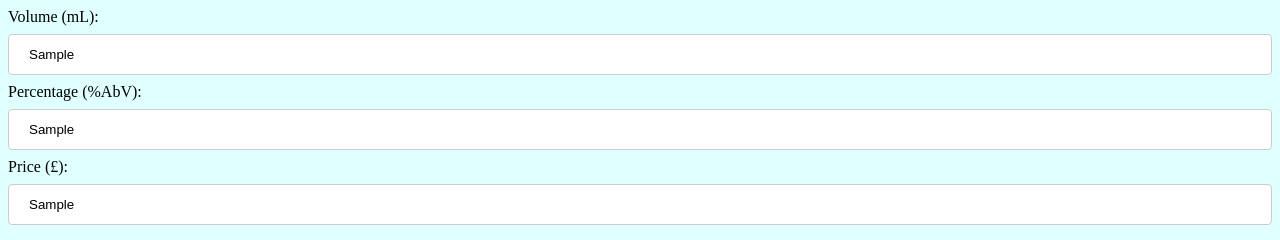
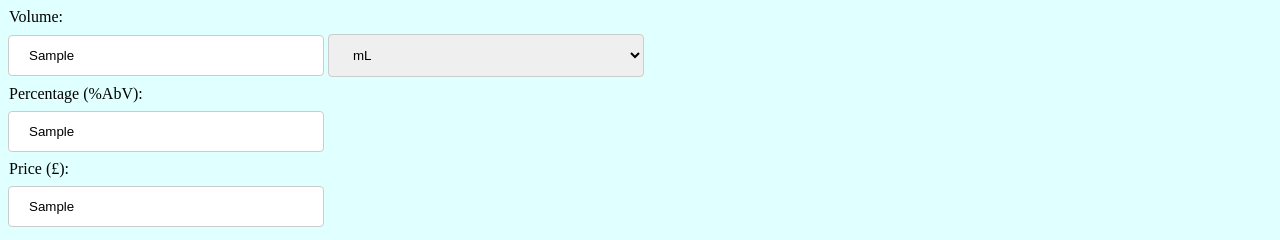
Before and after one commit to michaelThomasCollins/budgetDrinker, a plain HTML site: page index.html in a window 1280 px wide. Both pictures are taken after typing "Sample", "Sample", "Sample" into the empty fields and a click on the button "Submit". Shown: the top 240 px of the page. Drawn offline with Linux system fonts and the light colour scheme.

Commit message:
Added dropdown

```diff
--- a/index.html
+++ b/index.html
@@ -7,9 +7,29 @@
 </head>
 <body>
 <form id="values">
-    Volume (mL): <input type="text" name="volume" onkeypress="enterPressed(event)"><br>
-    Percentage (%AbV): <input type="text" name="percentage" onkeypress="enterPressed(event)"><br>
-    Price (£): <input id="price" type="text" name="price" onkeypress="enterPressed(event)"><br>
+    <div class="volumeDiv">
+    Volume:<br>
+        <input type="text" name="volume" onkeypress="enterPressed(event)">
+    <select id="measurement">
+        <option value="mL">mL</option>
+        <option value="cL">cL</option>
+        <option value="L">L</option>
+    </select>
+    </div>
+    <br>
+
+    <div class="percentageDiv">
+    Percentage (%AbV):    <br>
+        <input type="text" name="percentage" onkeypress="enterPressed(event)">
+    </div>
+    <br>
+
+    <div class="priceDiv">
+    Price (£):    <br>
+        <input id="price" type="text" name="price" onkeypress="enterPressed(event)">
+    </div>
+    <br>
+
 </form>
 
 <input id="submit" type="button" onclick="calculation()" value="Submit">
@@ -20,9 +40,22 @@
 <script>
     function calculation() {
         var x = document.getElementById("values");
-        var volume = x.elements[0].value;
-        var percentage = x.elements[1].value;
-        var price= x.elements[2].value;
+        var initialVolume = x.elements[0].value;
+        var measurement = x.elements[1].value;
+        var percentage = x.elements[2].value;
+        var price= x.elements[3].value;
+        var volume;
+
+        if (measurement == "mL"){
+            //mL
+            volume = initialVolume / 100;
+        } else if (measurement == "cL") {
+            //cL
+            volume = initialVolume/ 10
+        } else if (measurement == "L"){
+            //L
+            volume = initialVolume;
+        }
 
         // Calculate Amount of alcohol
         var ttlAlcohol = (volume / 100) * percentage;
--- a/styles.css
+++ b/styles.css
@@ -2,19 +2,8 @@ body {
     background-color: lightcyan;
 }
 
-/*#submit {*/
-    /*color: #fff;*/
-    /*font-size: 0;*/
-    /*width: 135px;*/
-    /*height: 60px;*/
-    /*border: none;*/
-    /*margin: 0;*/
-    /*padding: 0;*/
-    /*background: #0c0 url(image) 0 0 no-repeat;*/
-/*}*/
-
 input[type=text], select {
-    width: 100%;
+    width: 25%;
     padding: 12px 20px;
     margin: 8px 0;
     display: inline-block;
@@ -40,8 +29,16 @@ input[type=submit]:hover {
 
 div {
     border-radius: 5px;
-    background-color: #f2f2f2;
-    padding: 20px;
+    display: inline;
+    background-color: lightcyan;
+    padding: 5px 1px;
+
 }
 
-p { color: #685206; font-family: 'Helvetica Neue', sans-serif; font-size: 40px; line-height: 24px; margin: 0 0 24px; text-align: justify; text-justify: inter-word; }
+p { color: #685206;
+    font-family: 'Helvetica Neue', sans-serif;
+    font-size: 40px;
+    line-height: 24px;
+    margin: 0 0 24px;
+    text-align: justify;
+    text-justify: inter-word; }
```
